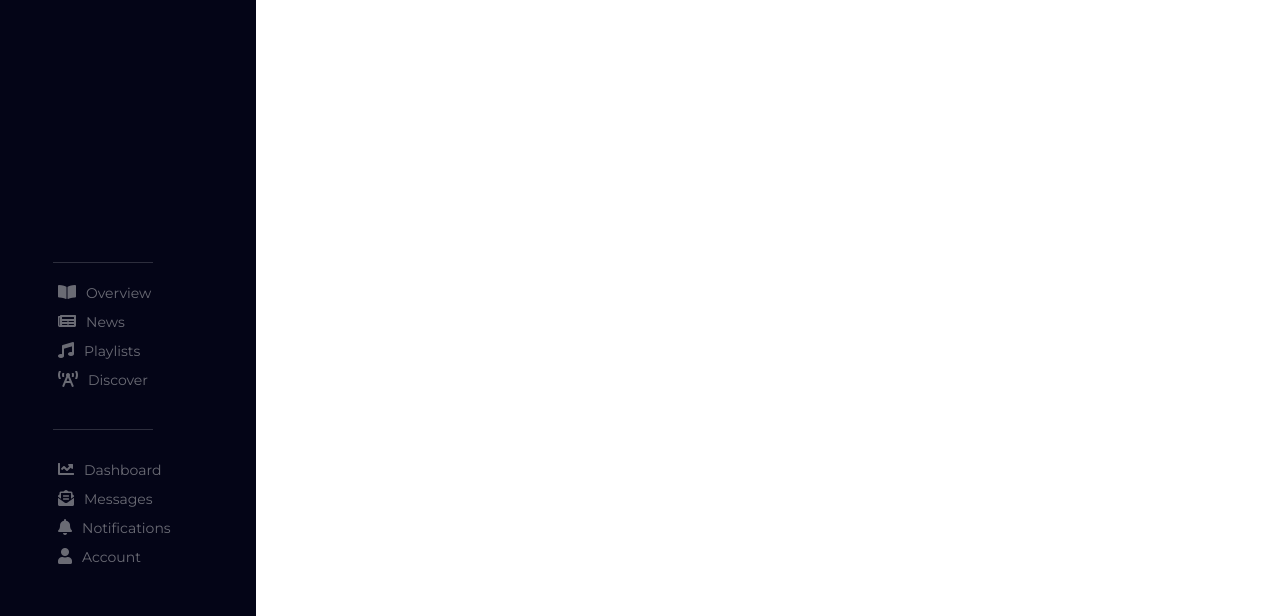
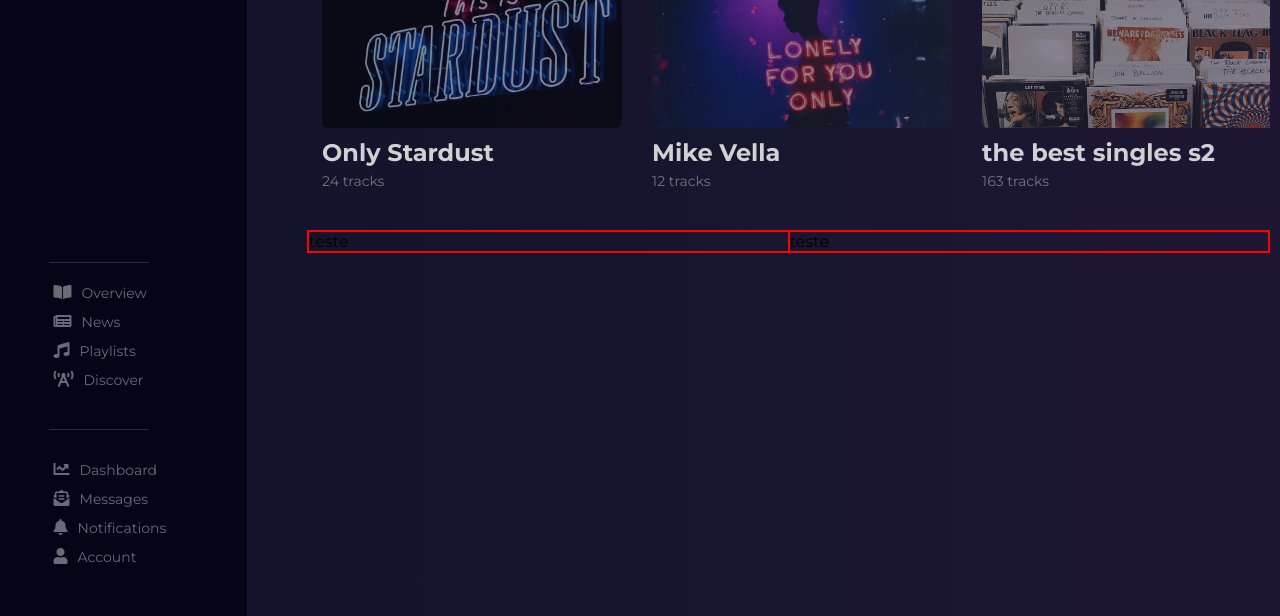
Before and after one commit to Gab-Barros/music-library, a plain HTML site: page index.html in a window 1280 px wide. Shown: the part 184-800 px from the top of the page. Drawn offline with Linux system fonts and the light colour scheme.

Commit message:
playlists concluido

```diff
--- a/css/style.css
+++ b/css/style.css
@@ -13,6 +13,8 @@ a {
 
 body {
   font-family: "Montserrat", sans-serif;
+  display: flex;
+  background-image: linear-gradient(to right, #101329, #1e1733);
 }
 
 * {
@@ -28,6 +30,11 @@ a {
   color: #e5e5e5e7;
   opacity: 0.5;
   font-size: 1rem;
+}
+
+a,
+i {
+  transition: opacity 0.05s;
 }
 
 img {
@@ -55,7 +62,7 @@ img {
 
 .profile-img {
   border-radius: 6px;
-  width: 70px;
+  width: 100px;
   position: relative;
   overflow-y: hidden;
 }
@@ -143,3 +150,110 @@ img {
 .menu li:hover i {
   opacity: 1;
 }
+
+/*** MAIN ***/
+
+main {
+  padding: 15px 10px 15px 60px;
+  width: 100%;
+}
+
+main h1 {
+  color: #e5e5e5e7;
+  font-size: 24px;
+}
+
+main input {
+  display: block;
+  background: none;
+  border: none;
+  width: 600px;
+  font-size: 1rem;
+  padding: 15px 5px;
+}
+
+/* playlists */
+
+.playlists {
+  display: flex;
+  overflow-x: scroll;
+  padding: 20px 15px;
+  gap: 30px;
+}
+
+.playlist-container {
+  padding: 20px 0px;
+}
+
+.playlist-item {
+  flex-shrink: 0;
+}
+
+.playlist-img {
+  max-width: 300px;
+  height: 180px;
+  overflow: hidden;
+  border-radius: 6px;
+  opacity: 0.5;
+  transition: opacity 0.3s;
+}
+
+.playlist-img:hover {
+  opacity: 1;
+}
+
+.playlist-img img {
+  transition: transform 0.3s;
+}
+
+.playlist-img:hover img {
+  transform: scale(1.2);
+}
+
+.playlist-item h1 {
+  margin-top: 10px;
+}
+
+.playlist-item p {
+  color: #e5e5e5e7;
+  opacity: 0.5;
+  font-size: 0.875rem;
+  margin-top: 5px;
+}
+
+/* scrollbar */
+
+/* firefox */
+* {
+  scrollbar-width: thin;
+  scrollbar-color: blue orange;
+}
+
+/* chrome, edge e safari */
+*::-webkit-scrollbar {
+  width: 12px;
+  height: 8px;
+}
+
+*::-webkit-scrollbar-track {
+  background: rgba(0, 0, 0, 0.1);
+}
+
+*::-webkit-scrollbar-thumb {
+  background-color: #200f56;
+  border-radius: 20px;
+  border: none;
+}
+
+/* segunda parte do main */
+
+main > div:nth-of-type(2) {
+  display: flex;
+  border: 1px solid red;
+}
+
+.profile-views,
+.tracks {
+  flex: 1;
+  border: 1px solid red;
+}
--- a/index.html
+++ b/index.html
@@ -39,6 +39,56 @@
 
   </nav>
 
+  <main>
+    <input type="text" placeholder="Buscar artista, música ou playlist">
+    <div class="playlist-container">
+      <h1>Featured Playlists</h1>
+      <div class="playlists">
+        <div class="playlist-item">
+          <div class="playlist-img">
+            <img src="./assets/playlist1.jpg" alt="musica1">
+          </div>
+          <h1>Only Stardust</h1>
+          <p>24 tracks</p>
+        </div>
+
+        <div class="playlist-item">
+          <div class="playlist-img">
+            <img src="./assets/playlist2.jpg" alt="musica1">
+          </div>
+          <h1>Mike Vella</h1>
+          <p>12 tracks</p>
+        </div>
+
+        <div class="playlist-item">
+          <div class="playlist-img">
+            <img src="./assets/playlist3.jpg" alt="musica1">
+          </div>
+          <h1>the best singles s2</h1>
+          <p>163 tracks</p>
+        </div>
+
+        <div class="playlist-item">
+          <div class="playlist-img">
+            <img src="./assets/playlist4.jpg" alt="musica1">
+          </div>
+          <h1>Indie</h1>
+          <p>138 tracks</p>
+        </div>
+      </div>
+    </div>
+
+    <div>
+      <div class="profile-views">
+        teste
+      </div>
+
+      <div class="tracks">
+        teste
+      </div>
+    </div>
+  </main>
+
   <script src="./js/script.js"></script>
 </body>
 </html>
```
